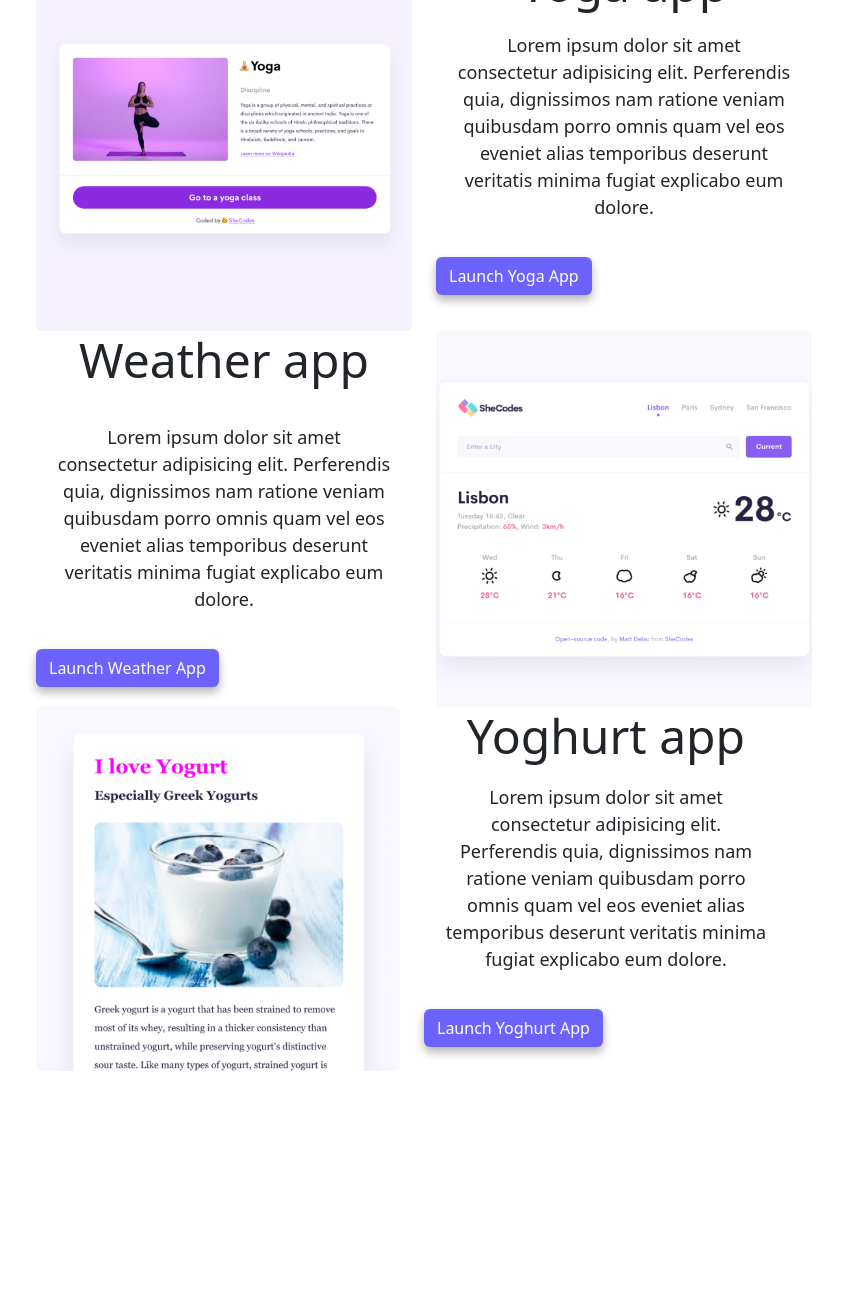
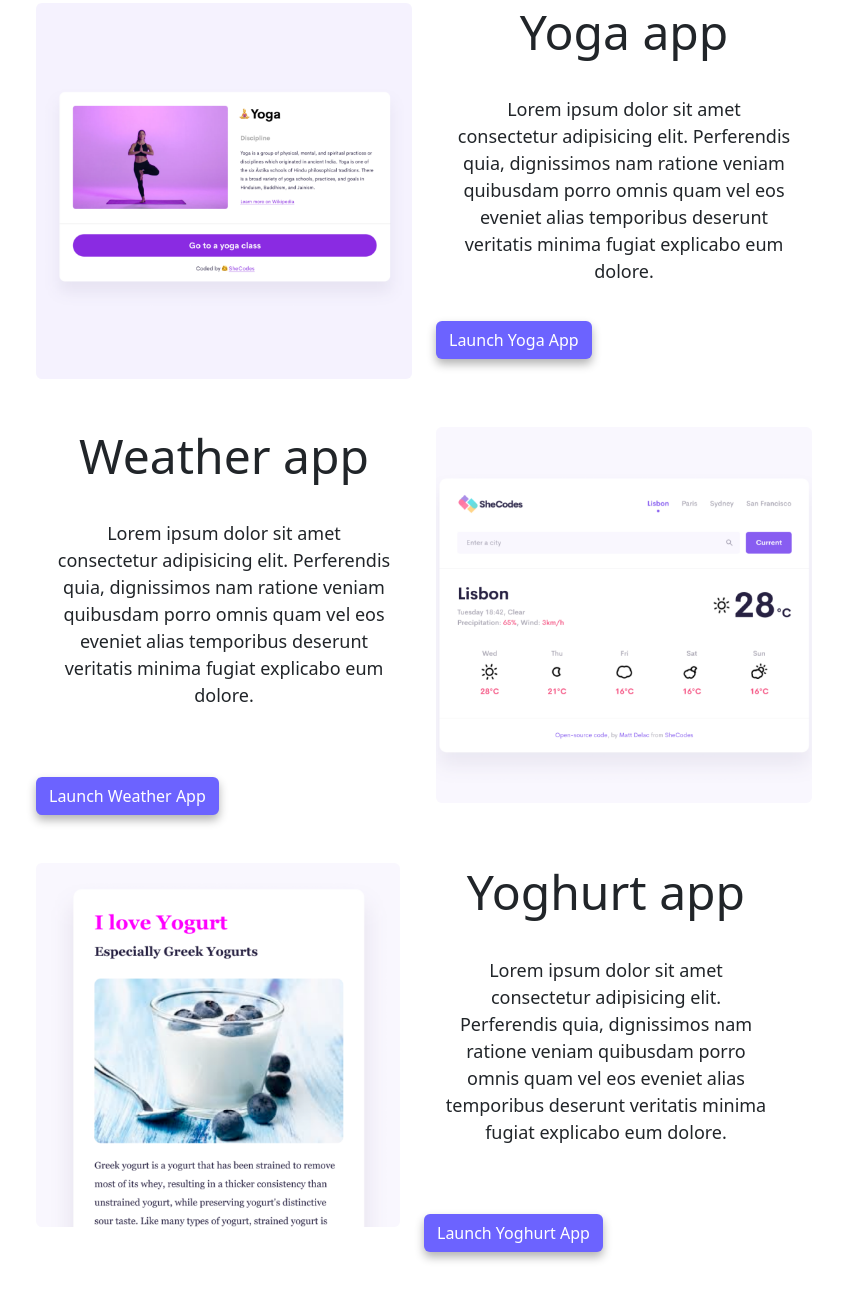
Before and after one commit to elisebastaens/portfolio-elise, a plain HTML site: page index.html in a window 1280 px wide. Shown: the part 453-1752 px from the top of the page, without its empty margins (216-1059 px from the left). Before the commit the page ends 1584 px from the top, so only its background shows below. Drawn offline with nearby package versions, Linux system fonts and the light colour scheme.

Commit message:
mobile responsiveness changes with bootstrap

```diff
--- a/index.html
+++ b/index.html
@@ -59,16 +59,17 @@
       <a href="about.html" class="about-link" title="about me">About me</a>
     </div>
     <div class="container">
-      <div class="row">
-        <div class="col-md-6">
+      <div class="row mt-5">
+        <div class="col-sm-6">
           <img
             src="/images/yoga-app.png"
             alt="Image of person doing yoga"
-            class="img-fluid rounded"
+            class="img-fluid rounded d-none d-sm-block"
           />
         </div>
+
         <div class="col-md-6">
-          <h2>Yoga app</h2>
+          <h2 class="mb-3">Yoga app</h2>
           <p class="description-app">
             Lorem ipsum dolor sit amet consectetur adipisicing elit. Perferendis
             quia, dignissimos nam ratione veniam quibusdam porro omnis quam vel
@@ -78,8 +79,9 @@
           <a href="index.html" class="blue-link btn" title="Yoga app">Launch Yoga App</a>
         </div>
       </div>
-    <div class="row">
-        <div class="col-md-6">
+
+    <div class="row mt-5">
+        <div class="col-sm-6">
             <h2 class="mb-3">Weather app</h2>
             <p>
               Lorem ipsum dolor sit amet consectetur adipisicing elit. Perferendis
@@ -87,32 +89,38 @@
               eos eveniet alias temporibus deserunt veritatis minima fugiat
               explicabo eum dolore.
             </p>
-            <a href="index.html" class="blue-link btn">Launch Weather App</a>
+            <div class="mt-5">
+              <a href="index.html" class="blue-link btn">Launch Weather App</a>
+            </div>
+
       </div>
-      <div class="col-md-6">
+      <div class="col-sm-6">
           <img
             src="/images/weather-app.png"
             alt="Image of weather"
             class="img-fluid rounded"
           />
         </div>
-    <div class="row">
-        <div class="col-md-6">
+    <div class="row mt-5">
+        <div class="col-sm-6">
             <img
               src="/images/yoghurt-app.png"
               alt="Image of yoghurt"
               class="img-fluid rounded"
             />
         </div>
-        <div class="col-md-6">
-            <h2>Yoghurt app</h2>
+        <div class="col-sm-6">
+            <h2 class="mb-3">Yoghurt app</h2>
             <p>
               Lorem ipsum dolor sit amet consectetur adipisicing elit. Perferendis
               quia, dignissimos nam ratione veniam quibusdam porro omnis quam vel
               eos eveniet alias temporibus deserunt veritatis minima fugiat
               explicabo eum dolore.
             </p>
-            <a href="index.html" class="blue-link btn" title="Yoghurt app">Launch Yoghurt App</a>
+            <div class="mt-5">
+              <a href="index.html" class="blue-link btn" title="Yoghurt app">Launch Yoghurt App</a>
+            </div>
+
       </div>
   </body>
 </html>
```
